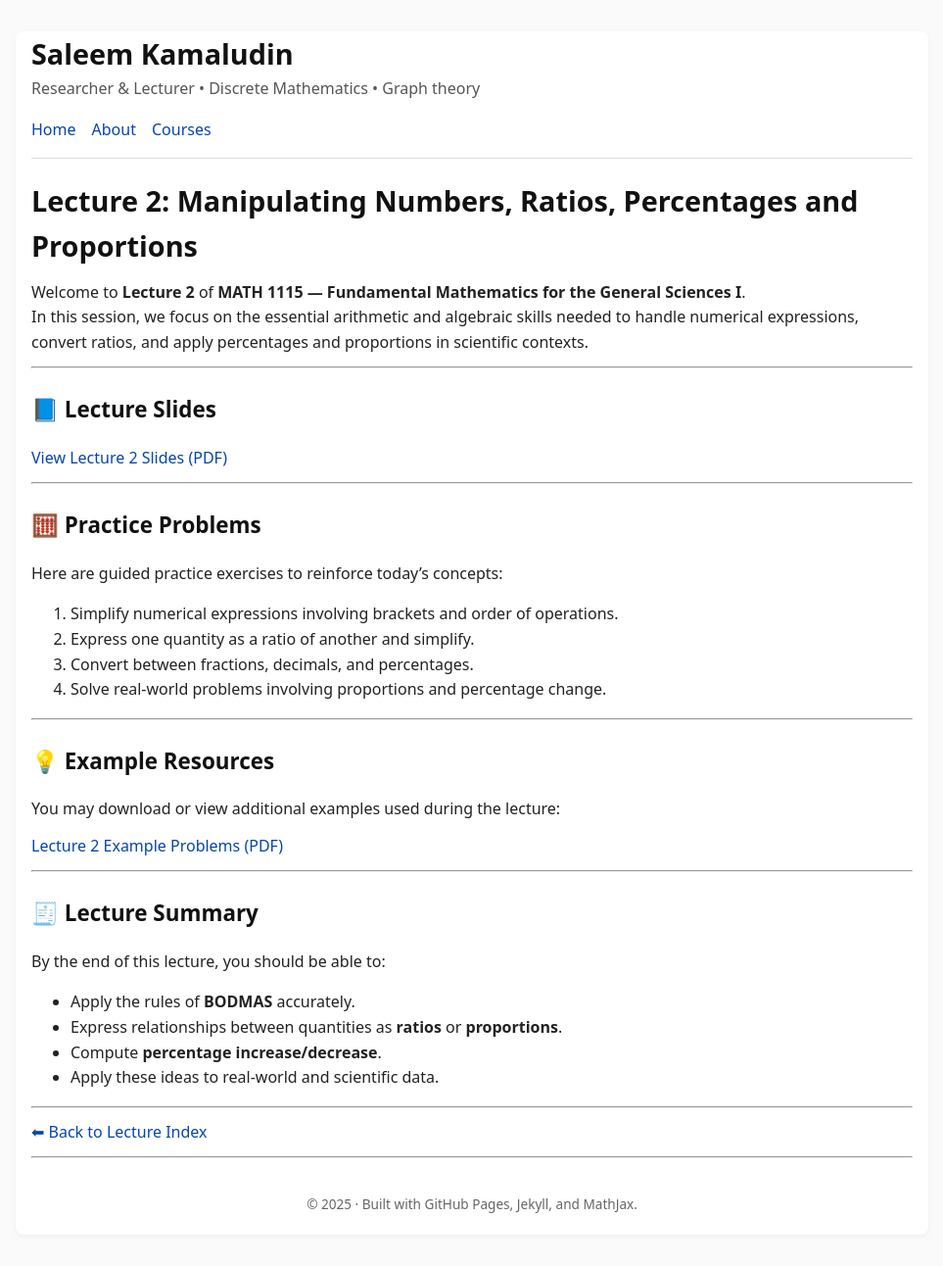
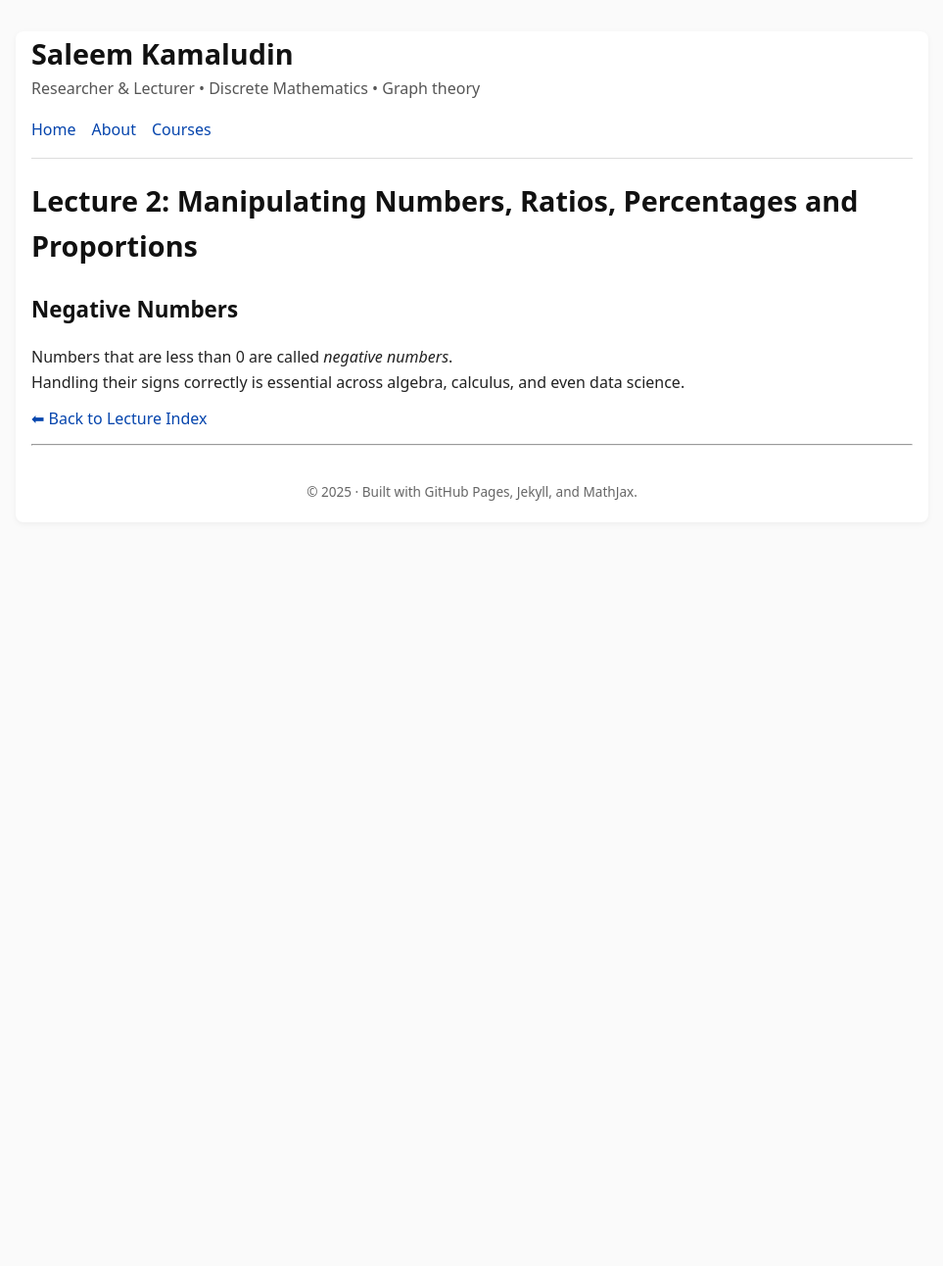
Before and after one commit to SaleemKamaludin/SaleemKamaludin.github.io, a Jekyll site: the page built from courses/math-1115/lecture-notes/lecture2.md, in a window 1280 px wide. Shown: the whole page at 98% size, without its empty margins (158-1121 px from the left). Built offline with Jekyll 4.4.1, drawn with Linux system fonts in a browser that asks for light colours; after the commit the page ends 900 px from its top, so only the background shows below that.

Commit message:
Update lecture2.md

```diff
--- a/courses/math-1115/lecture-notes/lecture2.md
+++ b/courses/math-1115/lecture-notes/lecture2.md
@@ -6,45 +6,11 @@ permalink: /courses/math-1115/lecture-notes/lecture2/
 
 # Lecture 2: Manipulating Numbers, Ratios, Percentages and Proportions
 
-Welcome to **Lecture 2** of **MATH 1115 — Fundamental Mathematics for the General Sciences I**.
-In this session, we focus on the essential arithmetic and algebraic skills needed to handle numerical expressions, convert ratios, and apply percentages and proportions in scientific contexts.
 
----
 
-## 📘 Lecture Slides
-<a class="btn" href="{{ '/assets/pdf/math1115/lecture2-slides.pdf' | relative_url }}" target="_blank">
-  View Lecture 2 Slides (PDF)
-</a>
+## Negative Numbers
 
----
-
-## 🧮 Practice Problems
-Here are guided practice exercises to reinforce today’s concepts:
-
-1. Simplify numerical expressions involving brackets and order of operations.
-2. Express one quantity as a ratio of another and simplify.
-3. Convert between fractions, decimals, and percentages.
-4. Solve real-world problems involving proportions and percentage change.
-
----
-
-## 💡 Example Resources
-You may download or view additional examples used during the lecture:
-
-<a class="btn" href="{{ '/assets/pdf/math1115/lecture2-examples.pdf' | relative_url }}" target="_blank">
-  Lecture 2 Example Problems (PDF)
-</a>
-
----
-
-## 🧾 Lecture Summary
-By the end of this lecture, you should be able to:
-
-- Apply the rules of **BODMAS** accurately.
-- Express relationships between quantities as **ratios** or **proportions**.
-- Compute **percentage increase/decrease**.
-- Apply these ideas to real-world and scientific data.
-
----
+Numbers that are less than 0 are called *negative numbers*.
+Handling their signs correctly is essential across algebra, calculus, and even data science.
 
 [⬅ Back to Lecture Index]({{ '/courses/math-1115/lecture-notes/' | relative_url }})
```
